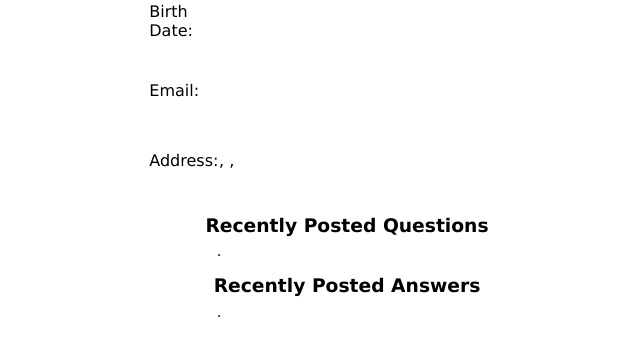
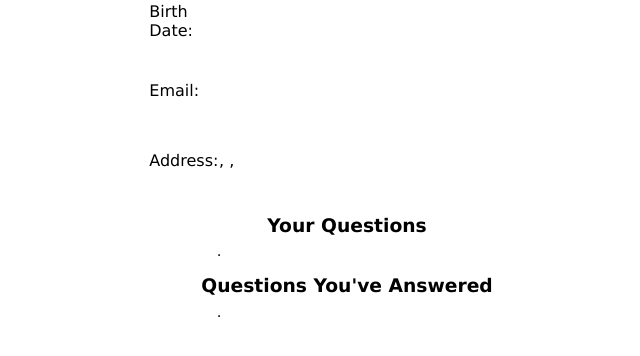
Before and after one commit to najeerahmed/algowiz, a PHP site: page /frontend_work/user_profile.php?username=1 in a window 1280 px wide. Shown: the part 282-638 px from the top of the page, without its empty margins (421-1061 px from the left). Run offline with PHP 8.4, Linux system fonts and the light colour scheme; data that the repository does not hold is empty.

Commit message:
removed profile link from questions/answers on user_profile

```diff
--- a/frontend_work/user_profile.php
+++ b/frontend_work/user_profile.php
@@ -96,7 +96,7 @@
         </main>
         <main>
         <?php // Recently Posted Questions from User Profie
-                echo "<h3 class='title'>Recently Posted Questions</h3>";
+                echo "<h3 class='title'>Your Questions</h3>";
                 if ($visit_username === 'false'){
                     if ($stmt = $conn->prepare("SELECT title, question_id, username from Questions join UsersLogin on (Questions.user_id = UsersLogin.user_id) where UsersLogin.username = '$username' order by q_time desc limit 10")) {
                         $stmt->execute();
@@ -117,7 +117,6 @@
                             $link_profile = "user_profile.php?username=$username&visit_username=false";
                             echo"<tr>";
                             echo "<td><a href=$link_question>$title</a></td>";
-                            echo "<td><a href=$link_profile>$visit_username</a></td>";
                             echo"</tr>";
                         }
                         echo "</table>";
@@ -138,7 +137,6 @@
                             $link_profile = "user_profile.php?username=$username&visit_username=$visit_username";
                             echo"<tr>";
                             echo "<td><a href=$link_question>$title</a></td>";
-                            echo "<td><a href=$link_profile>$visit_username</a></td>";
                             echo"</tr>";
                         }
                         echo "</table>";
@@ -151,7 +149,7 @@
 
             <main>
         <?php
-                echo "<h3 class='title'>Recently Posted Answers</h3>";
+                echo "<h3 class='title'>Questions You've Answered</h3>";
                 if ($visit_username === 'false'){
                     if ($stmt = $conn->prepare("SELECT title, UsersLogin.username, status_title, Answers.question_id
                     from Answers join UsersLogin on (Answers.user_id = UsersLogin.user_id) join Questions on (Answers.question_id = Questions.question_id) join UserStatus on (UsersLogin.user_id = UserStatus.user_id) join StatusDict on (UserStatus.status_id = StatusDict.status_id) where UsersLogin.username='$username'
@@ -169,7 +167,6 @@
                             $link_profile = "user_profile.php?username=$username&visit_username=false";
                             echo"<tr>";
                             echo "<td><a href=$link_question>$title</a></td>";
-                            echo "<td><a href=$link_profile>$visit_username</a></td>";
                             echo"</tr>";
                         }
                         echo "</table>";
@@ -193,7 +190,6 @@
                             $link_profile = "user_profile.php?username=$username&visit_username=$visit_username";
                             echo"<tr>";
                             echo "<td><a href=$link_question>$title</a></td>";
-                            echo "<td><a href=$link_profile>$visit_username</a></td>";
                             echo"</tr>";
 
                         }
```
